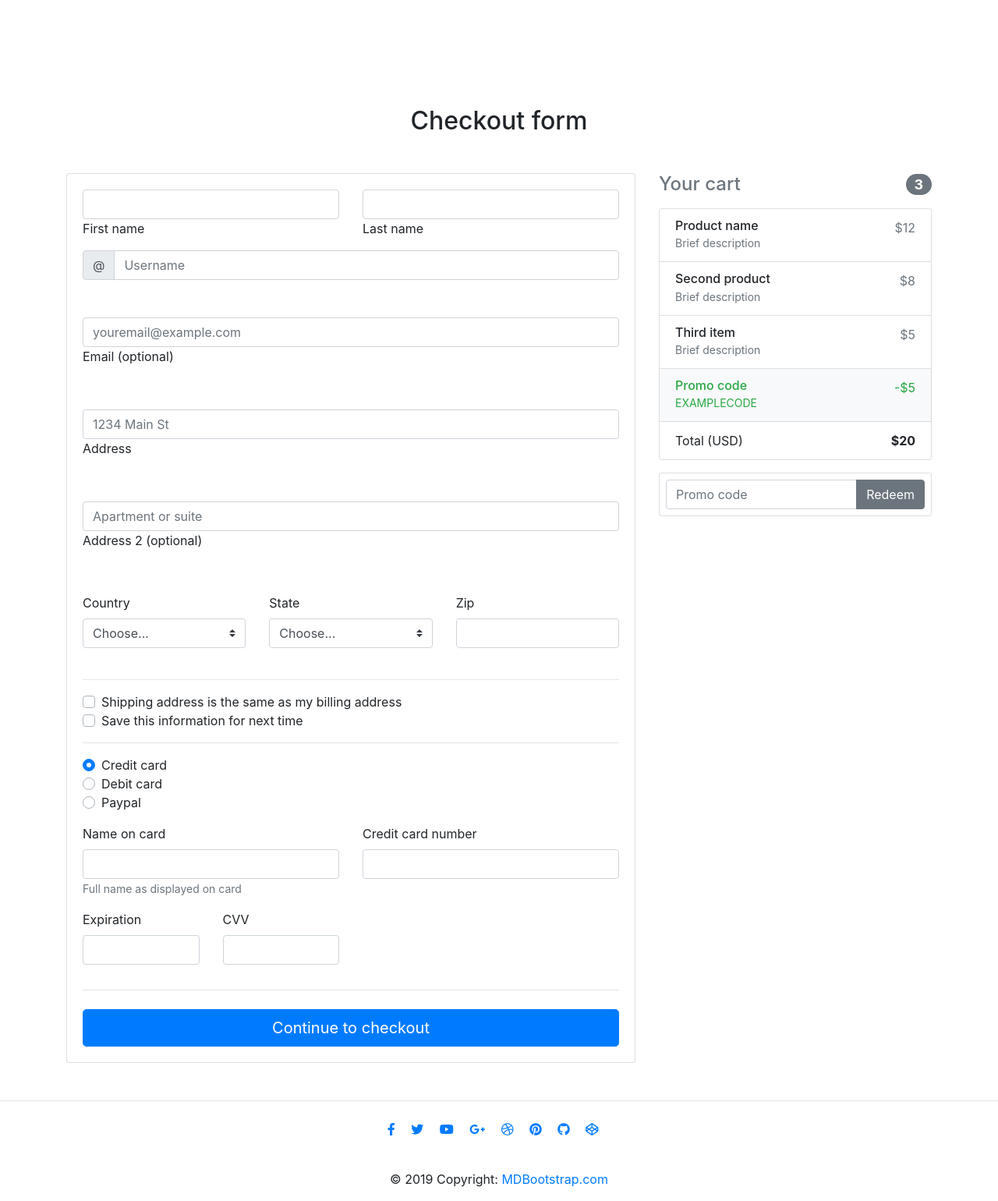
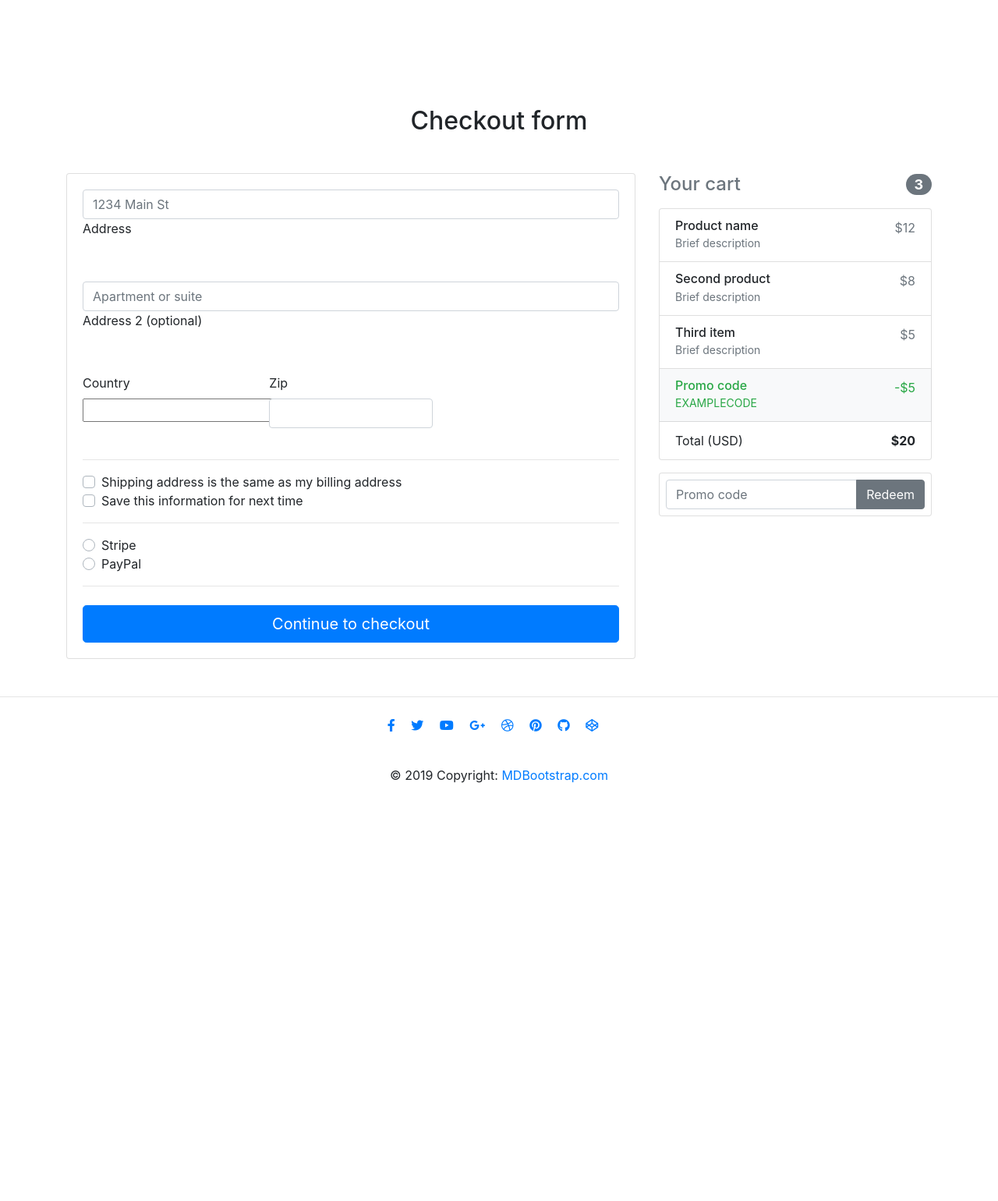
Before and after one commit to JHEmon/django-Ecom, a Django app: page /checkout/ in a window 1280 px wide. Shown: the part 56-1596 px from the top of the page at 78% size. After the commit the page ends 1060 px from the top, so only its background shows below. Run offline with Django 3.2, Linux system fonts and the light colour scheme; some libraries are stand-ins or nearby versions.

Commit message:
The checkout process done

```diff
--- /dev/null
+++ b/core/forms.py
@@ -0,0 +1,29 @@
+from django import forms
+from django_countries.fields import CountryField
+from django_countries.widgets import CountrySelectWidget
+
+PAYMENT_CHOICE = (
+    ('S', 'Stripe'),
+    ('P', 'PayPal')
+)
+class CheckoutForm(forms.Form):
+    street_address = forms.CharField(widget=forms.TextInput(attrs={
+        'placeholder': '1234 Main St',
+        'class': 'form-control'
+    }))
+    apartment_address = forms.CharField(required=False, widget=forms.TextInput(attrs={
+        'placeholder': 'Apartment or suite',
+        'class': 'form-control'
+    }))
+    country = CountryField(blank_label='(select country)').formfield(
+        widget=CountrySelectWidget(attrs={
+            'class': 'custom-select d-block w-100',
+            'id': 'zip'
+        })
+    )
+    zip = forms.CharField(widget=forms.TextInput(attrs={
+        'class': 'form-control'
+    }))
+    same_shipping_address = forms.BooleanField(required=False)
+    save_info = forms.BooleanField(required=False)
+    payment_option = forms.ChoiceField(widget=forms.RadioSelect, choices=PAYMENT_CHOICE)
--- a/core/urls.py
+++ b/core/urls.py
@@ -1,12 +1,13 @@
 from django.urls import path
-from .views import HomeView, OrderSummaryView, ItemDetailView, add_to_cart, remove_from_cart, checkout, remove_single_item_from_cart
+from .views import HomeView, OrderSummaryView, ItemDetailView, add_to_cart, remove_from_cart, CheckoutView, \
+    remove_single_item_from_cart
 
 app_name = 'core'
 
 urlpatterns = [
     path('', HomeView.as_view(), name='home'),
-    path('checkout/', checkout, name= 'checkout'),
-    path('order-summary/', OrderSummaryView.as_view(), name= 'order-summary'),
+    path('checkout/', CheckoutView.as_view(), name='checkout'),
+    path('order-summary/', OrderSummaryView.as_view(), name='order-summary'),
     path('product/<slug>/', ItemDetailView.as_view(), name='product'),
     path('add_to_cart/<slug>/', add_to_cart, name='add_to_cart'),
     path('remove_from_cart/<slug>/', remove_from_cart, name='remove_from_cart'),
--- a/core/views.py
+++ b/core/views.py
@@ -5,7 +5,8 @@
 from django.shortcuts import render, get_object_or_404, redirect
 from django.views.generic import ListView, DetailView, View
 from django.utils import timezone
-from .models import Item, OrderItem, Order
+from .forms import CheckoutForm
+from .models import Item, OrderItem, Order, BillingAddress
 
 
 # Create your views here.
@@ -17,8 +18,47 @@
     return render(request, "product.html", context)
 
 
-def checkout(request):
-    return render(request, "checkout.html")
+class CheckoutView(View):
+    def get(self, *args, **kwargs):
+        form = CheckoutForm()
+        context = {
+            'form': form
+        }
+        return render(self.request, "checkout.html", context)
+
+    def post(self, *args, **kwargs):
+        form = CheckoutForm(self.request.POST or None)
+
+        def get(self, *args, **kwargs):
+            try:
+                order = Order.objects.get(user=self.request.user, ordered=False)
+                if form.is_valid():
+                    street_address = form.cleaned_data.get('street_address')
+                    apartment_address = form.cleaned_data.get('apartment_address')
+                    country = form.cleaned_data.get('country')
+                    zip = form.cleaned_data.get('zip')
+                    # TODO: add functionality for these fields
+                    # same_shipping_address = form.cleaned_data.get('same_shipping_address')
+                    # save_info = form.cleaned_data.get('save_info')
+                    payment_option = form.cleaned_data.get('payment_option')
+                    billing_address = BillingAddress(
+                        user=self.request.user,
+                        street_address=street_address,
+                        apartment_address=apartment_address,
+                        country=country,
+                        zip=zip
+                    )
+                    billing_address.save()
+                    order.billing_address = billing_address
+                    order.save()
+                    # TODO: ADD REDIRECT TO THE SELECTED PAYMENT OPTION
+                    return redirect('core:checkout')
+                messages.warning(self.request, "Failed checkout")
+                return redirect('core:checkout')
+            except ObjectDoesNotExist:
+                messages.error(self.request, "You do not have any active order")
+                return redirect("core:order-summary")
+
 
 
 class HomeView(ListView):
@@ -26,21 +66,24 @@
     paginate_by = 10
     template_name = "home.html"
 
+
 class OrderSummaryView(LoginRequiredMixin, View):
     def get(self, *args, **kwargs):
         try:
             order = Order.objects.get(user=self.request.user, ordered=False)
             context = {
-                'object' : order
+                'object': order
             }
             return render(self.request, 'order_summery.html', context)
         except ObjectDoesNotExist:
             messages.error(self.request, "You do not have any active order")
             return redirect("/")
 
+
 class ItemDetailView(DetailView):
     model = Item
     template_name = "product.html"
+
 
 @login_required
 def add_to_cart(request, slug):
@@ -75,6 +118,7 @@
                       "This item was added to your cart")
         return redirect("core:order-summary")
 
+
 @login_required
 def remove_from_cart(request, slug):
     item = get_object_or_404(Item, slug=slug)
@@ -104,6 +148,7 @@
         messages.info(request,
                       "You do not have any active order")
         return redirect("core:product", slug=slug)
+
 
 @login_required
 def remove_single_item_from_cart(request, slug):
--- a/djecommerce/settings/base.py
+++ b/djecommerce/settings/base.py
@@ -39,6 +39,7 @@
     'allauth.account',
     'allauth.socialaccount',
     'crispy_forms',
+    'django_countries',
     'core',
 ]
 
--- a/templates/checkout.html
+++ b/templates/checkout.html
@@ -1,5 +1,5 @@
 {% extends "base.html" %}
-
+{% load crispy_forms_tags %}
 {% block content %}
     <!--Main layout-->
     <main class="mt-5 pt-4">
@@ -18,61 +18,19 @@
                     <div class="card">
 
                         <!--Card content-->
-            <form class="card-body">
-
-              <!--Grid row-->
-              <div class="row">
-
-                <!--Grid column-->
-                <div class="col-md-6 mb-2">
-
-                  <!--firstName-->
-                  <div class="md-form ">
-                    <input type="text" id="firstName" class="form-control">
-                    <label for="firstName" class="">First name</label>
-                  </div>
-
-                </div>
-                <!--Grid column-->
-
-                <!--Grid column-->
-                <div class="col-md-6 mb-2">
-
-                  <!--lastName-->
-                  <div class="md-form">
-                    <input type="text" id="lastName" class="form-control">
-                    <label for="lastName" class="">Last name</label>
-                  </div>
-
-                </div>
-                <!--Grid column-->
-
-              </div>
-              <!--Grid row-->
-
-              <!--Username-->
-              <div class="md-form input-group pl-0 mb-5">
-                <div class="input-group-prepend">
-                  <span class="input-group-text" id="basic-addon1">@</span>
-                </div>
-                <input type="text" class="form-control py-0" placeholder="Username" aria-describedby="basic-addon1">
-              </div>
-
-              <!--email-->
-              <div class="md-form mb-5">
-                <input type="text" id="email" class="form-control" placeholder="youremail@example.com">
-                <label for="email" class="">Email (optional)</label>
-              </div>
-
+                        <form method="POST" class="card-body">
+                            {% csrf_token %}
                             <!--address-->
                             <div class="md-form mb-5">
-                <input type="text" id="address" class="form-control" placeholder="1234 Main St">
+                                <!-- <input type="text" id="address" class="form-control" placeholder="1234 Main St"> -->
+                                {{ form.street_address }}
                                 <label for="address" class="">Address</label>
                             </div>
 
                             <!--address-2-->
                             <div class="md-form mb-5">
-                <input type="text" id="address-2" class="form-control" placeholder="Apartment or suite">
+                                <!-- <input type="text" id="address-2" class="form-control" placeholder="Apartment or suite"> -->
+                                {{ form.apartment_address }}
                                 <label for="address-2" class="">Address 2 (optional)</label>
                             </div>
 
@@ -83,10 +41,11 @@
                                 <div class="col-lg-4 col-md-12 mb-4">
 
                                     <label for="country">Country</label>
-                  <select class="custom-select d-block w-100" id="country" required>
+                                    <!-- <select class="custom-select d-block w-100" id="country" required>
                                       <option value="">Choose...</option>
                                       <option>United States</option>
-                  </select>
+                                    </select> -->
+                                    {{ form.country }}
                                     <div class="invalid-feedback">
                                         Please select a valid country.
                                     </div>
@@ -97,23 +56,9 @@
                                 <!--Grid column-->
                                 <div class="col-lg-4 col-md-6 mb-4">
 
-                  <label for="state">State</label>
-                  <select class="custom-select d-block w-100" id="state" required>
-                    <option value="">Choose...</option>
-                    <option>California</option>
-                  </select>
-                  <div class="invalid-feedback">
-                    Please provide a valid state.
-                  </div>
-
-                </div>
-                <!--Grid column-->
-
-                <!--Grid column-->
-                <div class="col-lg-4 col-md-6 mb-4">
-
                                     <label for="zip">Zip</label>
-                  <input type="text" class="form-control" id="zip" placeholder="" required>
+                                    <!-- <input type="text" class="form-control" id="zip" placeholder="" required> -->
+                                    {{ form.zip }}
                                     <div class="invalid-feedback">
                                         Zip code required.
                                     </div>
@@ -127,62 +72,32 @@
                             <hr>
 
                             <div class="custom-control custom-checkbox">
-                <input type="checkbox" class="custom-control-input" id="same-address">
-                <label class="custom-control-label" for="same-address">Shipping address is the same as my billing address</label>
+                                <input {% if form.same_shipping_address.value %}checked {% endif %} type="checkbox"
+                                       class="custom-control-input" name="same_billing_address" id="same-address">
+                                <label class="custom-control-label" for="same-address">Shipping address is the same as
+                                    my billing address</label>
                             </div>
                             <div class="custom-control custom-checkbox">
-                <input type="checkbox" class="custom-control-input" id="save-info">
-                <label class="custom-control-label" for="save-info">Save this information for next time</label>
+                                <input {% if form.save_info.value %}checked{% endif %} type="checkbox"
+                                       class="custom-control-input" name="save_info" id="save-info">
+                                <label class="custom-control-label" for="save-info">Save this information for next
+                                    time</label>
                             </div>
 
                             <hr>
 
                             <div class="d-block my-3">
+                                {% for value, name in form.fields.payment_option.choices %}
                                     <div class="custom-control custom-radio">
-                  <input id="credit" name="paymentMethod" type="radio" class="custom-control-input" checked required>
-                  <label class="custom-control-label" for="credit">Credit card</label>
+                                        <input id="{{ name }}" name="payment_option" value="{{ value }}" type="radio"
+                                               class="custom-control-input" required>
+                                        <label class="custom-control-label" for="{{ name }}">{{ name }}</label>
                                     </div>
-                <div class="custom-control custom-radio">
-                  <input id="debit" name="paymentMethod" type="radio" class="custom-control-input" required>
-                  <label class="custom-control-label" for="debit">Debit card</label>
-                </div>
-                <div class="custom-control custom-radio">
-                  <input id="paypal" name="paymentMethod" type="radio" class="custom-control-input" required>
-                  <label class="custom-control-label" for="paypal">Paypal</label>
-                </div>
-              </div>
-              <div class="row">
-                <div class="col-md-6 mb-3">
-                  <label for="cc-name">Name on card</label>
-                  <input type="text" class="form-control" id="cc-name" placeholder="" required>
-                  <small class="text-muted">Full name as displayed on card</small>
-                  <div class="invalid-feedback">
-                    Name on card is required
-                  </div>
-                </div>
-                <div class="col-md-6 mb-3">
-                  <label for="cc-number">Credit card number</label>
-                  <input type="text" class="form-control" id="cc-number" placeholder="" required>
-                  <div class="invalid-feedback">
-                    Credit card number is required
-                  </div>
-                </div>
-              </div>
-              <div class="row">
-                <div class="col-md-3 mb-3">
-                  <label for="cc-expiration">Expiration</label>
-                  <input type="text" class="form-control" id="cc-expiration" placeholder="" required>
-                  <div class="invalid-feedback">
-                    Expiration date required
-                  </div>
-                </div>
-                <div class="col-md-3 mb-3">
-                  <label for="cc-expiration">CVV</label>
-                  <input type="text" class="form-control" id="cc-cvv" placeholder="" required>
-                  <div class="invalid-feedback">
-                    Security code required
-                  </div>
-                </div>
+                                {% endfor %}
+                                {#                <div class="custom-control custom-radio">#}
+                                {#                  <input id="paypal" name="paymentMethod" type="radio" class="custom-control-input" required>#}
+                                {#                  <label class="custom-control-label" for="paypal">Paypal</label>#}
+                                {#                </div>#}
                             </div>
                             <hr class="mb-4">
                             <button class="btn btn-primary btn-lg btn-block" type="submit">Continue to checkout</button>
@@ -244,7 +159,8 @@
                     <!-- Promo code -->
                     <form class="card p-2">
                         <div class="input-group">
-              <input type="text" class="form-control" placeholder="Promo code" aria-label="Recipient's username" aria-describedby="basic-addon2">
+                            <input type="text" class="form-control" placeholder="Promo code"
+                                   aria-label="Recipient's username" aria-describedby="basic-addon2">
                             <div class="input-group-append">
                                 <button class="btn btn-secondary btn-md waves-effect m-0" type="button">Redeem</button>
                             </div>
```
Also changed, not shown: core/models.py (+16 -0 lines), requirments.txt (+10 -0 lines), db.sqlite3. Lines whose indentation alone changed are shown as unchanged.
